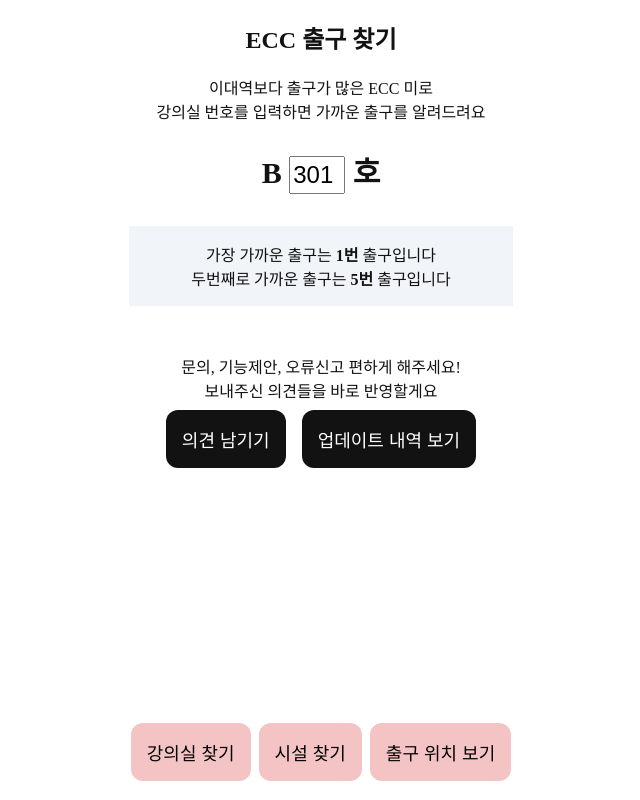
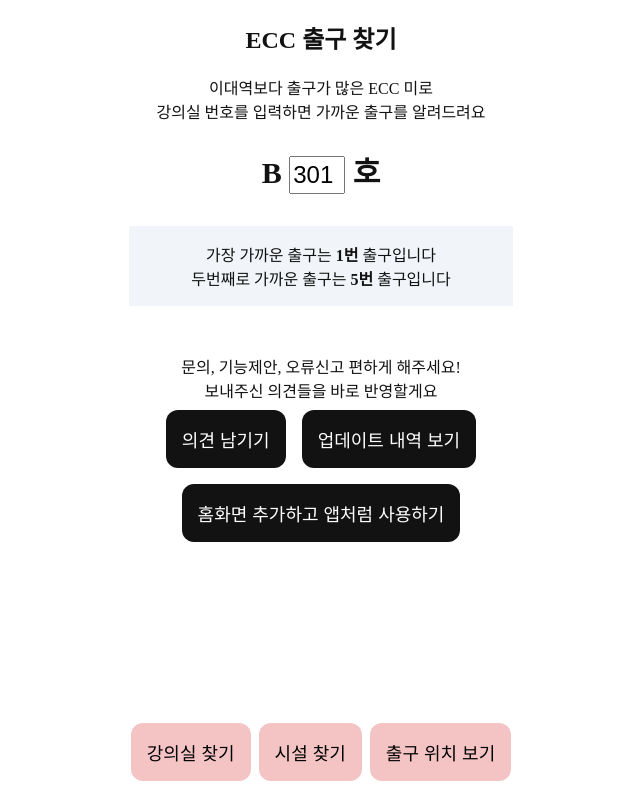
Before and after one commit to seondal/EcCuseMe, a Next.js app: page / in a window 1280 px wide. Shown: the whole page, without its empty margins (319-959 px from the left). Built offline with nearby package versions, Linux system fonts and the light colour scheme.

Commit message:
✨ feat :  홈화면 추가하고 앱처럼 사용하기

```diff
--- a/src/app/page.tsx
+++ b/src/app/page.tsx
@@ -1,5 +1,6 @@
 "use client";
 
+import WholeImage from "@/components/EccImage";
 import Update from "@/components/GimmeFeedback";
 import KakaoAdfit from "@/components/kakaoAdfit";
 import { ExitData, exitDataByClassroom } from "@/utils/findExit";
@@ -50,7 +51,13 @@ export default function Home() {
         )}
       </div>
       <KakaoAdfit width={320} height={100} unit={"DAN-UR1xj929Pmx2ug2Y"} />
-      <Update />
+      <div>
+        <Update />
+        <WholeImage
+          button="홈화면 추가하고 앱처럼 사용하기"
+          image="/image/webapp.png"
+        />
+      </div>
     </div>
   );
 }
--- a/src/app/update/page.tsx
+++ b/src/app/update/page.tsx
@@ -1,4 +1,3 @@
-import Update from "@/components/GimmeFeedback";
 import URL from "@/constants/url";
 import Updates from "@/data/updates";
 
--- a/src/components/EccImage.tsx
+++ b/src/components/EccImage.tsx
@@ -3,25 +3,30 @@
 import Image from "next/image";
 import { useState } from "react";
 
-export default function EccImage() {
+interface WholeImageI {
+  image: string;
+  button: string;
+}
+
+export default function WholeImage({ image, button }: WholeImageI) {
   const [show, setShow] = useState(false);
 
   return (
     <div>
-      <button onClick={() => setShow(true)}>출구 위치 보기</button>
+      <button onClick={() => setShow(true)}>{button}</button>
       {show && (
         <div
           className="fixed right-0 left-0 top-0 bottom-0 z-10"
           onClick={() => setShow(false)}>
           <div className="absolute right-0 left-0 top-0 bottom-0 bg-black opacity-70" />
           <Image
-            src="/image/map.jpg"
+            src={image}
             priority
             fill
             objectFit="contain"
             alt=""
             placeholder="blur"
-            blurDataURL="/image/map.jpg"
+            blurDataURL={image}
           />
         </div>
       )}
--- a/src/components/Navigation.tsx
+++ b/src/components/Navigation.tsx
@@ -11,7 +11,7 @@ export default function Navigation() {
         <Link href={"/facility"}>
           <button>시설 찾기</button>
         </Link>
-        <EccImage />
+        <EccImage image="/image/map.jpg" button="출구 위치 보기" />
       </div>
     </>
   );
```
Also changed, not shown: public/image/webapp.png (added).
